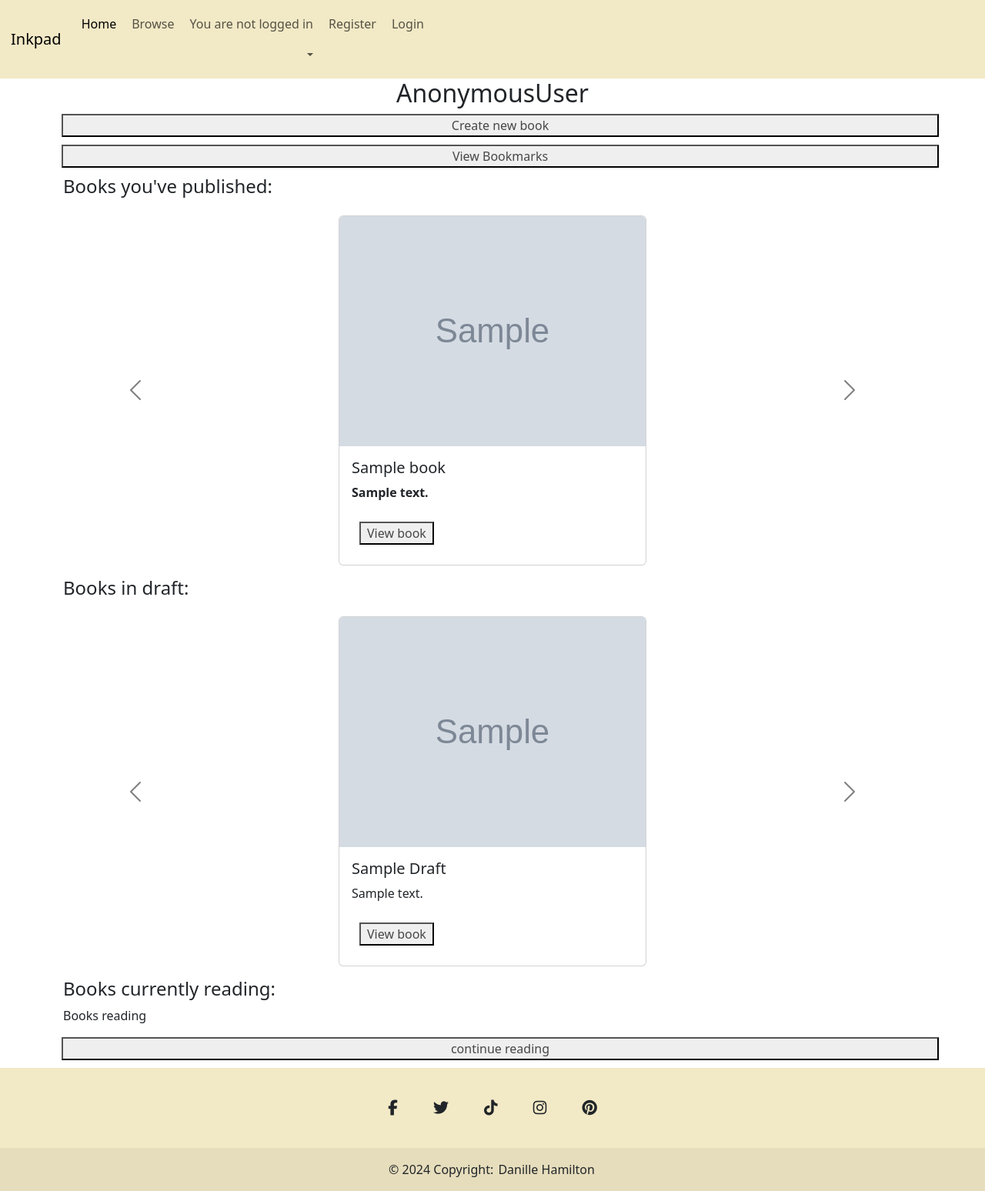
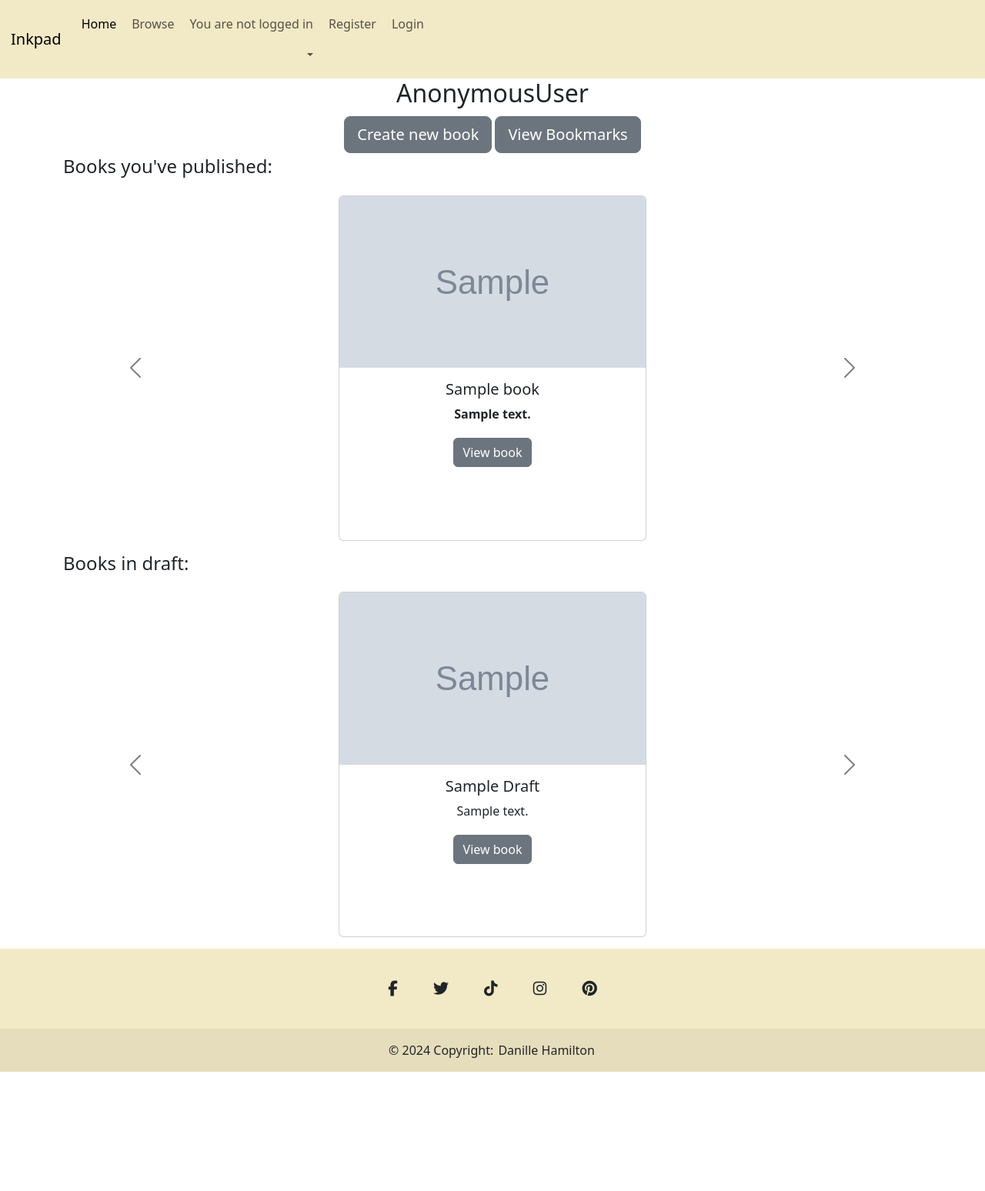
Before and after one commit to DanilleH22/inkpad_book, a Django app: template profiles/templates/profiles/profile.html in a window 1280 px wide. Shown: the whole page at 77% size. After the commit the page ends 1393 px from the top, so only its background shows below. Run offline with Django 3.2, Linux system fonts and the light colour scheme; the template is opened without the code that fills it: most values are stand-ins (such as "Sample title", 1, 10 or a date in 2020); grey boxes marked "Sample" are stand-in pictures; parts of the project's set-up code (start-up, migrations or seed data) failed here and were passed over; some libraries are stand-ins or nearby versions.

Commit message:
Styled draft and published cards

```diff
--- a/profiles/templates/profiles/profile.html
+++ b/profiles/templates/profiles/profile.html
@@ -5,9 +5,9 @@
     <div class="row text-center">
         <h2>{{ user }}</h2>
     </div>
-    <div class="row">
-        <button type="button"><a href="{% url 'book_details' %}">Create new book</a></button>
-        <button type="button"><a href="{% url 'bookmarked' %}">View Bookmarks</a></button>
+    <div class="d-flex button-container justify-content-center">
+        <a href="{% url 'book_details' %}" class="btn btn-secondary btn-lg">Create new book</a>
+        <a href="{% url 'bookmarked' %}" class="btn btn-secondary btn-lg">View Bookmarks</a>
     </div>
 
     <section>
@@ -25,12 +25,12 @@
             <div class="card-wrapper container-sm d-flex justify-content-around">
                 {% endif %}
 
-                <div class="card h-100" style="width: 25rem;">
-                    <img src="{{ book.image.url }}" class="card-img-top" alt="{{ book.title }}">
+                <div class="card text-center" style="width: 25rem;">
+                    <img src="{{ book.image.url }}" class="card-img-top" alt="{{ book.title }}" id="img-size">
                     <div class="card-body">
                         <h5 class="card-title">{{ book.title | safe }}</h5>
                         <p class="card-text"><strong>{{ book.excerpt | safe }}</strong></p>
-                        <button><a href="{% url 'book_view' slug=book.slug %}">View book</a></button>
+                        <a href="{% url 'book_view' slug=book.slug %}" class="btn btn-secondary">View book</a>
                     </div>
                 </div>
 
@@ -74,12 +74,12 @@
             <div class="card-wrapper container-sm d-flex justify-content-around">
                 {% endif %}
 
-            <div class="card h-100" style="width: 25rem;">
-                <img src="{{ draft.image.url }}" class="card-img-top" alt="{{ draft.title }}">
+                <div class="card text-center" style="width: 25rem;">
+                    <img src="{{ draft.image.url }}" class="card-img-top" alt="{{ draft.title }}" id="img-size">
                     <div class="card-body">
                         <h5 class="card-title">{{ draft.title | title }}</h5>
                         <p class="card-text">{{ draft.excerpt | safe }}</p>
-                    <button><a href="{% url 'draft' slug=draft.slug pk=draft.pk %}">View book</a></button>
+                        <a href="{% url 'draft' slug=draft.slug pk=draft.pk %}" class="btn btn-secondary">View book</a>
                     </div>
                 </div>
 
@@ -105,17 +105,6 @@
         {% endif %}
     </section>
 
-<div class="row">
-    <h4>Books currently reading:</h4>
-    <p>Books reading</p>
-    <button><a href="">continue reading</a></button>
-</div>
-
-
-
-
-
-
 </div>
 
 
```
Lines whose indentation alone changed are shown as unchanged.
